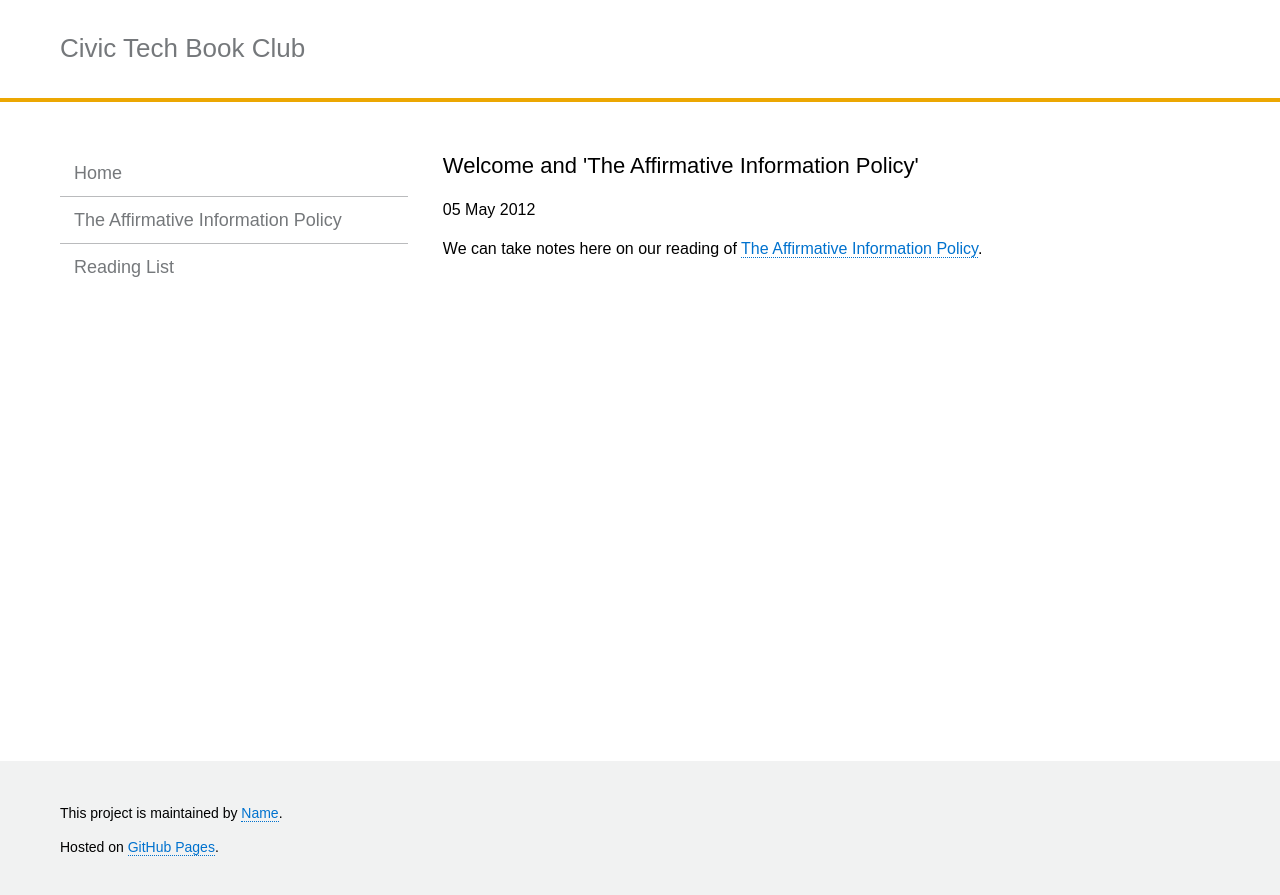
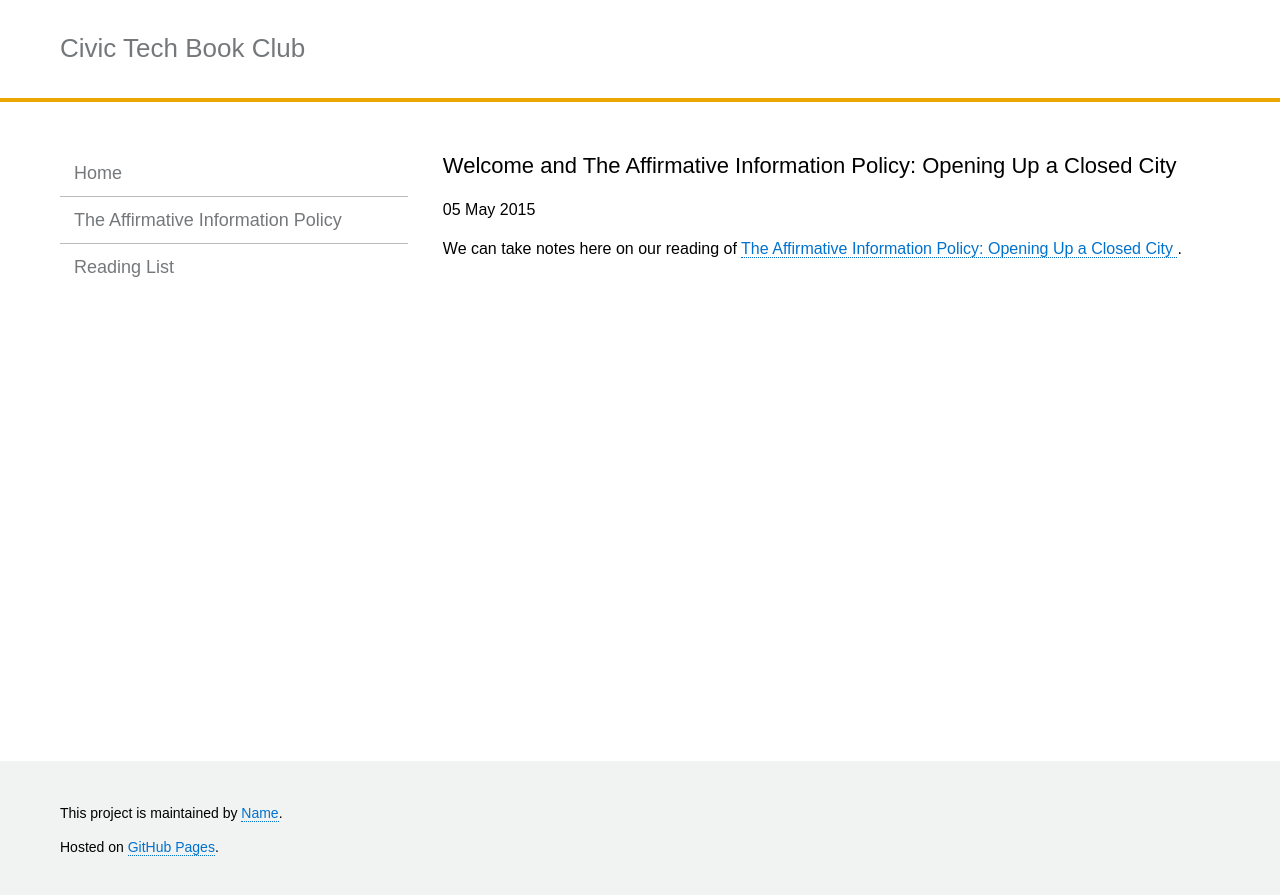
Before and after one commit to rebeccawilliams/bookclub, a Jekyll site: the page built from _posts/2015-05-05-welcome-and-the-affirmative-information-policy.md, in a window 1280 px wide. Shown: the top 895 px of the page. Built offline with Jekyll 4.4.1, drawn with Linux system fonts in a browser that asks for light colours.

Commit message:
okay finally I think we are on the same github page

```diff
--- a/_posts/2015-05-05-welcome-and-the-affirmative-information-policy.md
+++ b/_posts/2015-05-05-welcome-and-the-affirmative-information-policy.md
@@ -1,8 +1,8 @@
 ---
 layout: post
-title:  "Welcome and 'The Affirmative Information Policy'"
-date:   2012-05-05 12:00:00
+title:  "Welcome and The Affirmative Information Policy: Opening Up a Closed City"
+date:   2015-05-05 12:00:00
 categories: jekyll update
 ---
 
-We can take notes here on our reading of [The Affirmative Information Policy](/reading1.html).
+We can take notes here on our reading of [The Affirmative Information Policy: Opening Up a Closed City ](/affirmativeinformationpolicy.html).
```
Also changed, not shown: affirmativeinformationpolicy.md (+2 -2 lines).
